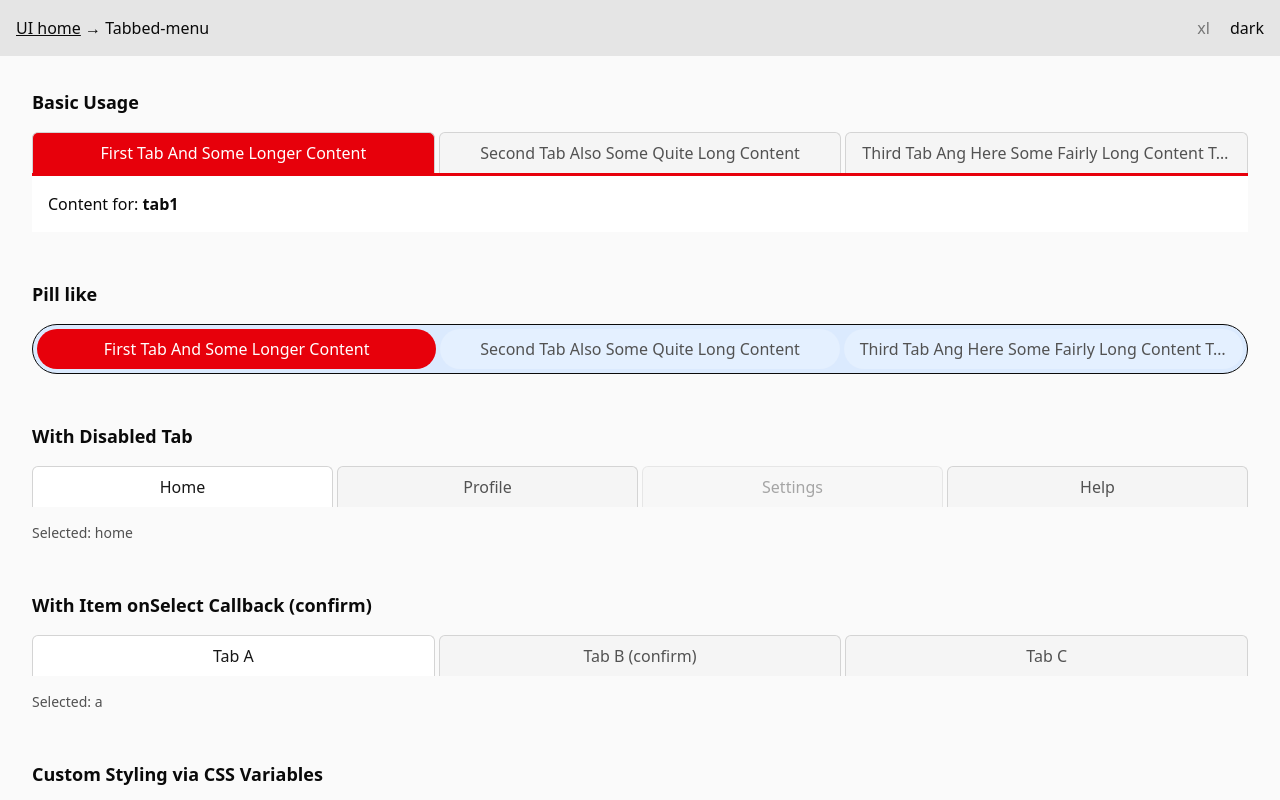
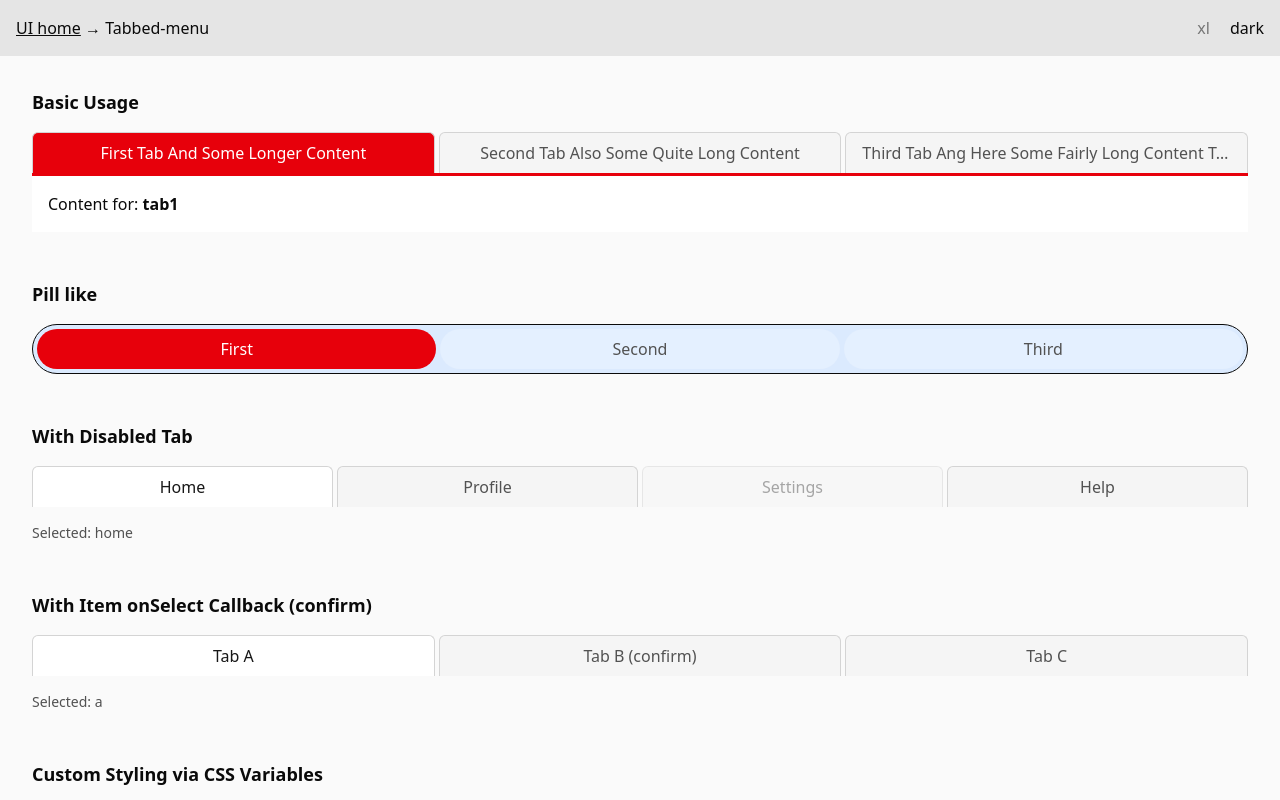
Before and after one commit to marianmeres/stuic, a SvelteKit app: page /tabbed-menu in a window 1280 px wide. Shown: the top 800 px of the page. Built offline with nearby package versions, Linux system fonts and the light colour scheme; what @marianmeres/clog would draw is missing.

Commit message:
small fixes

```diff
--- a/src/lib/components/Switch/Switch.svelte
+++ b/src/lib/components/Switch/Switch.svelte
@@ -103,7 +103,7 @@
 		transition-colors duration-100
 
 		hover:brightness-105 active:brightness-95
-		data-[disabled=true]:!cursor-not-allowed data-[disabled=true]:!opacity-50 data-[disabled=true]:hover:brightness-100
+		data-[disabled=true]:cursor-not-allowed! data-[disabled=true]:opacity-50! data-[disabled=true]:hover:brightness-100
 
 		bg-neutral-400 dark:bg-neutral-400
 
--- a/src/lib/components/TabbedMenu/TabbedMenu.svelte
+++ b/src/lib/components/TabbedMenu/TabbedMenu.svelte
@@ -77,6 +77,8 @@
 		hover:brightness-105
 		focus-visible:outline-2 focus-visible:outline-offset-2
         truncate w-full
+        block
+        text-center
 	`;
 
 	const CLS_BUTTON_ACTIVE = `
--- a/src/routes/(layout)/tabbed-menu/+page.svelte
+++ b/src/routes/(layout)/tabbed-menu/+page.svelte
@@ -3,12 +3,19 @@
 
 	let value1 = $state<string | number>("tab1");
 	let value2 = $state<string | number>("home");
+	let valueShort = $state<string | number>("short1");
 	let value3 = $state<string | number>("a");
 
 	const basicItems = [
 		{ id: "tab1", label: "First Tab And Some Longer Content" },
 		{ id: "tab2", label: "Second Tab Also Some Quite Long Content" },
 		{ id: "tab3", label: "Third Tab Ang Here Some Fairly Long Content Too" },
+	];
+
+	const shortItems = [
+		{ id: "short1", label: "First", href: "#" },
+		{ id: "short2", label: "Second", href: "#" },
+		{ id: "short3", label: "Third", href: "#" },
 	];
 
 	const itemsWithDisabled = [
@@ -50,8 +57,8 @@
 	<section>
 		<h2 class="text-lg font-semibold mb-4">Pill like</h2>
 		<TabbedMenu
-			items={basicItems}
-			bind:value={value1}
+			items={shortItems}
+			bind:value={valueShort}
 			class="border rounded-full p-1 bg-blue-100"
 			classItem=""
 			classButton="border-0 rounded-full bg-white/25"
```
